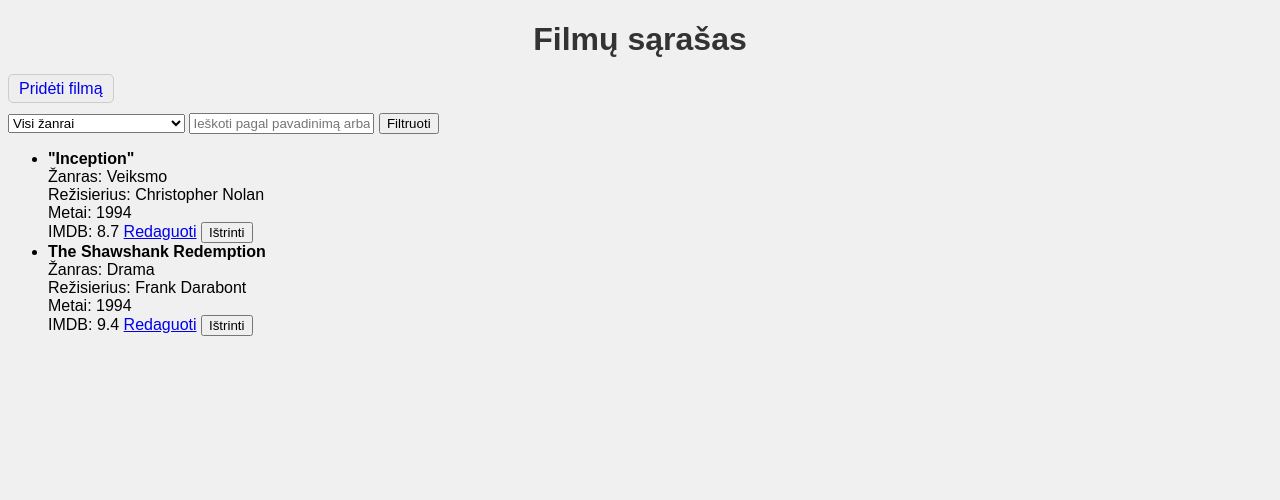
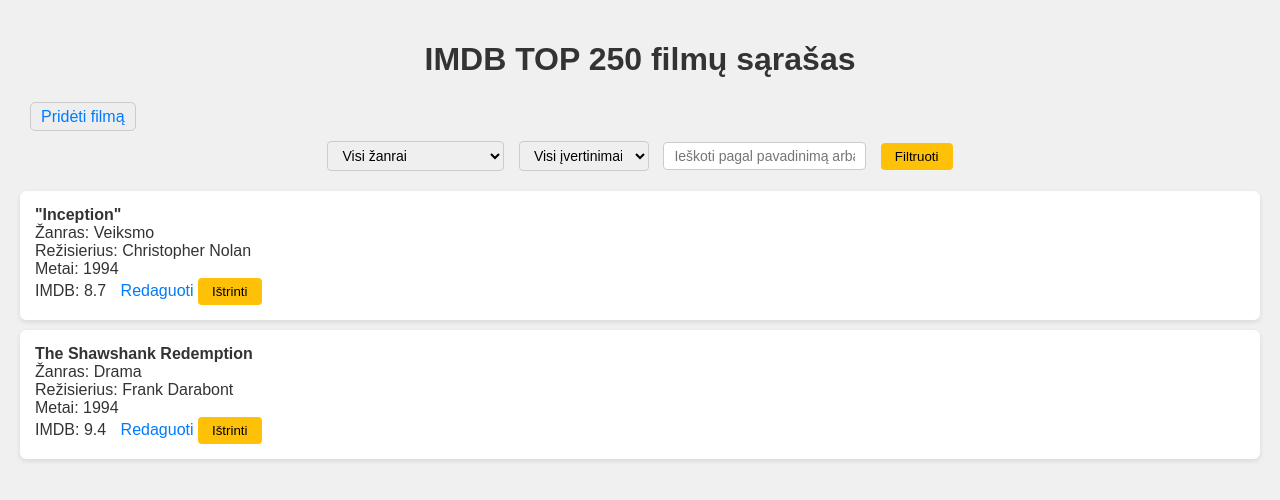
Before and after one commit to Kudzass/Baigiamasis_darbas_kino_filmu_katalogas, a Flask app: page / in a window 1280 px wide. Shown: the top 500 px of the page. Run offline with Flask 3, Linux system fonts and the light colour scheme.

Commit message:
Pridėjau IMDB vertinimu filtra ir pataisiau select atvaizdavima

```diff
--- a/app.py
+++ b/app.py
@@ -1,6 +1,19 @@
 from datetime import datetime
+from typing import Any
 from flask import Flask, render_template, request, redirect, url_for
 from models import db, Filmas, Zanras
+import pandas as pd
+
+imdb_ranges = {
+    '1-3': (1.0, 3.0),
+    '3-6': (3.1, 6.0),
+    '6-8': (6.1, 8.0),
+    '8-10': (8.1, 10.0)
+}
+
+df = pd.DataFrame([
+    {"rėžis": key, "nuo": value[0], "iki": value[1]} for key, value in imdb_ranges.items()
+])
 
 app = Flask(__name__)
 app.config['SQLALCHEMY_DATABASE_URI'] = 'sqlite:///filmai.db'
@@ -12,8 +25,13 @@
 def index():
     search = request.args.get('search')
     zanras_id = request.args.get('zanras_id')
+    imdb_range = request.args.get('imdb_range')
 
     filmai_query = Filmas.query
+
+    if imdb_range in imdb_ranges:
+        nuo, iki = imdb_ranges[imdb_range]
+        filmai_query.filter(Filmas.imdb >= nuo, Filmas.imdb <= iki)
 
     if search:
         filmai_query = filmai_query.filter(
@@ -24,10 +42,19 @@
     if zanras_id and zanras_id.isdigit():
             filmai_query = filmai_query.filter(Filmas.zanras_id == int(zanras_id))
 
+    if imdb_range in imdb_ranges:
+            nuo, iki = imdb_ranges[imdb_range]
+            filmai_query = filmai_query.filter(Filmas.imdb >= nuo, Filmas.imdb <= iki)
+
     filmai = filmai_query.all()
-    zanrai = Zanras.query.all()
-    return render_template('index.html', filmai=filmai, zanrai=zanrai)
+    zanrai: list[Any] = Zanras.query.all()
 
+    return render_template(
+        'index.html',
+        filmai=filmai,
+        zanrai=zanrai,
+        imdb_range=imdb_range
+    )
 
 
 @app.route('/prideti', methods=['GET', 'POST'])
--- a/static/style.css
+++ b/static/style.css
@@ -1,9 +1,61 @@
 body {
     font-family: Arial, sans-serif;
     background-color: #f0f0f0;
+    color: #333;
+    margin: 0;
+    padding: 20px;
 }
 
 h1 {
-    color: #333;
+    text-align: center;
+    margin-bottom: 30px;
+}
+
+form {
+    margin-bottom: 20px;
     text-align: center;
 }
+
+input[type="text"],
+select {
+    padding: 5px 10px;
+    font-size: 14px;
+    border: 1px solid #ccc;
+    border-radius: 4px;
+    margin-right: 10px;
+}
+
+button {
+    padding: 6px 14px;
+    background-color: #ffc107;
+    border: none;
+    border-radius: 4px;
+    cursor: pointer;
+}
+
+button:hover {
+    background-color: #e0a800;
+}
+
+ul {
+    list-style: none;
+    padding: 0;
+}
+
+li {
+    background-color: #fff;
+    padding: 15px;
+    margin-bottom: 10px;
+    border-radius: 6px;
+    box-shadow: 0 2px 5px rgba(0, 0, 0, 0.1);
+}
+
+a {
+    color: #007bff;
+    text-decoration: none;
+    margin-left: 10px;
+}
+
+a:hover {
+    text-decoration: underline;
+}
--- a/templates/index.html
+++ b/templates/index.html
@@ -5,7 +5,7 @@
     <link rel="stylesheet" href="{{ url_for('static', filename='style.css') }}">
 </head>
 <body>
-    <h1>Filmų sąrašas</h1>
+    <h1>IMDB TOP 250 filmų sąrašas</h1>
 
     <a href="{{ url_for('prideti_filma') }}" style="padding: 5px 10px; background-color: #eee; border: 1px solid #ccc; text-decoration: none; border-radius: 5px;">
         Pridėti filmą
@@ -17,9 +17,20 @@
             {% for zanras in zanrai %}
                 {% set selected = 'selected' if request.args.get('zanras_id') == zanras.id|string else '' %}
             <option value="{{ zanras.id }}" {{ selected }}>
-    {{ zanras.pavadinimas }}
+                {{ zanras.pavadinimas }}
             </option>
             {% endfor %}
+        </select>
+
+        <select name="imdb_range" style="width: 130px;">
+    <option value="">Visi įvertinimai</option>
+
+    {% for r in ['1-3', '3-6', '6-8', '8-10'] %}
+        {% set selected = 'selected' if request.args.get('imdb_range') == r else '' %}
+        <option value="{{ r }}" {{ selected }}>
+            {{ r.replace('-', ' - ') }}
+        </option>
+    {% endfor %}
         </select>
 
         <input type="text" name="search" placeholder="Ieškoti pagal pavadinimą arba režisierių" value="{{ request.args.get('search', '') }}">
```
